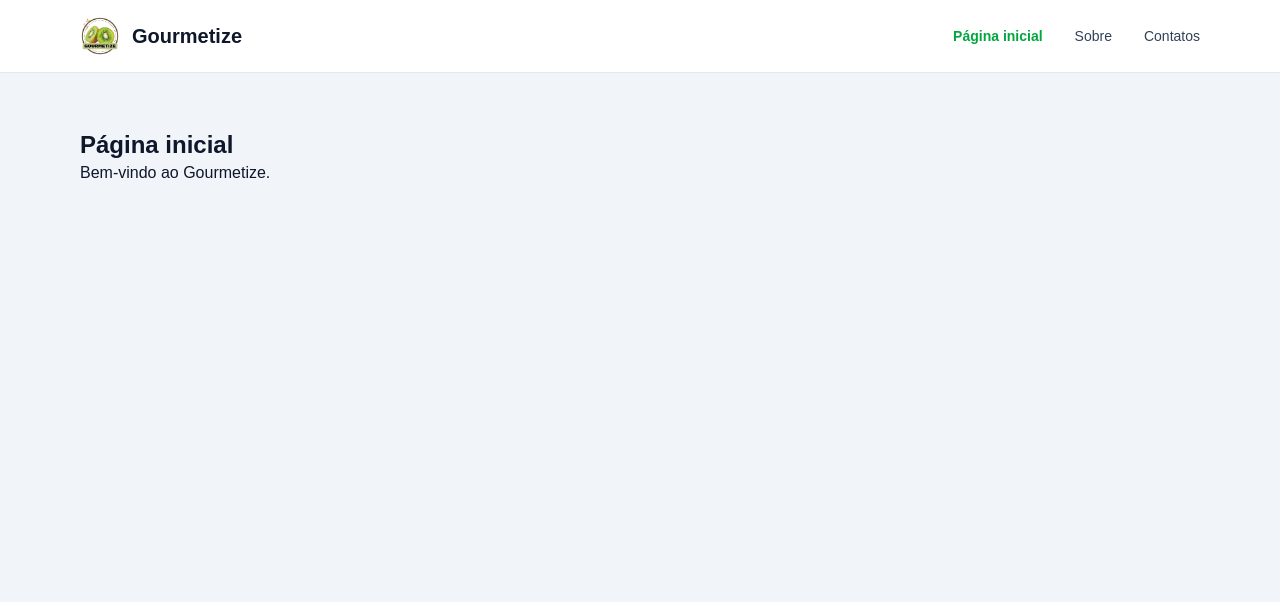
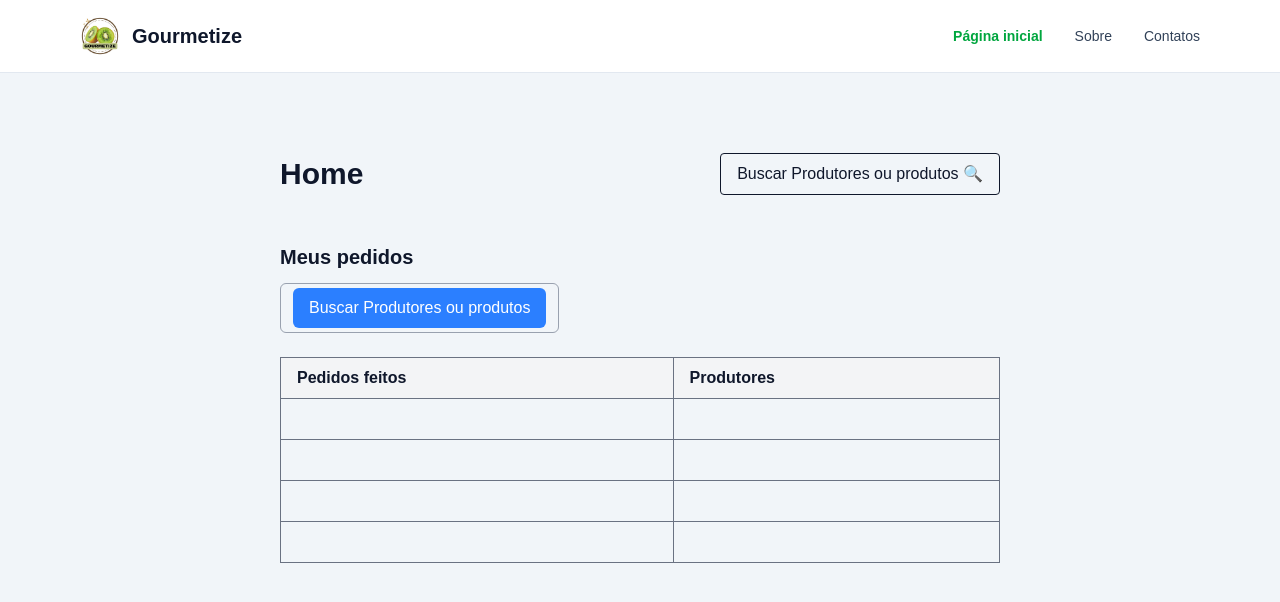
Before and after one commit to Kanancsb/Gourmetize, a React (Vite) app in the folder Gourmetize/: page / in a window 1280 px wide. Shown: the top 602 px of the page. Built offline with nearby package versions, Linux system fonts and the light colour scheme; a web font is replaced by a local one.

Commit message:
Update home.tsx

```diff
--- a/Gourmetize/src/pages/home/home.tsx
+++ b/Gourmetize/src/pages/home/home.tsx
@@ -1,8 +1,58 @@
 export default function Home() {
   return (
-    <div>
-      <h2 className="text-2xl font-semibold">Página inicial</h2>
-      <p>Bem-vindo ao Gourmetize.</p>
+    <div className="p-6 max-w-3xl mx-auto text-slate-900">
+
+      {/* Barra superior */}
+      <div className="flex justify-between items-center mb-8">
+        <h1 className="text-3xl font-bold">Home</h1>
+
+        <button
+  className="flex items-center gap-2 border border-slate-900 px-4 py-2 rounded hover:bg-slate-100 transition"
+  onClick={() => console.log("Buscar clicado")}
+>
+  Buscar Produtores ou produtos 🔍
+</button>
+      </div> {/* <-- fecha corretamente a barra superior */}
+
+      {/* Conteúdo novo: "Meus pedidos", busca e tabela */}
+      <section className="mt-12">
+        <h2 className="text-xl font-semibold mb-3">Meus pedidos</h2>
+
+        {/* Barra de busca com botão */}
+        <div className="flex items-center border border-gray-400 rounded-md w-fit px-3 py-1 mb-6">
+          <button className="bg-blue-500 text-white px-4 py-2 rounded-md hover:bg-blue-600 transition">
+            Buscar Produtores ou produtos
+          </button>
+        </div>
+
+        {/* Tabela */}
+        <table className="w-full border border-gray-500 table-auto">
+          <thead>
+            <tr className="bg-gray-100">
+              <th className="border border-gray-500 px-4 py-2 text-left">Pedidos feitos</th>
+              <th className="border border-gray-500 px-4 py-2 text-left">Produtores</th>
+            </tr>
+          </thead>
+          <tbody>
+            <tr>
+              <td className="border border-gray-500 px-4 py-2">&nbsp;</td>
+              <td className="border border-gray-500 px-4 py-2">&nbsp;</td>
+            </tr>
+            <tr>
+              <td className="border border-gray-500 px-4 py-2">&nbsp;</td>
+              <td className="border border-gray-500 px-4 py-2">&nbsp;</td>
+            </tr>
+            <tr>
+              <td className="border border-gray-500 px-4 py-2">&nbsp;</td>
+              <td className="border border-gray-500 px-4 py-2">&nbsp;</td>
+            </tr>
+            <tr>
+              <td className="border border-gray-500 px-4 py-2">&nbsp;</td>
+              <td className="border border-gray-500 px-4 py-2">&nbsp;</td>
+            </tr>
+          </tbody>
+        </table>
+      </section>
     </div>
   );
 }
```
